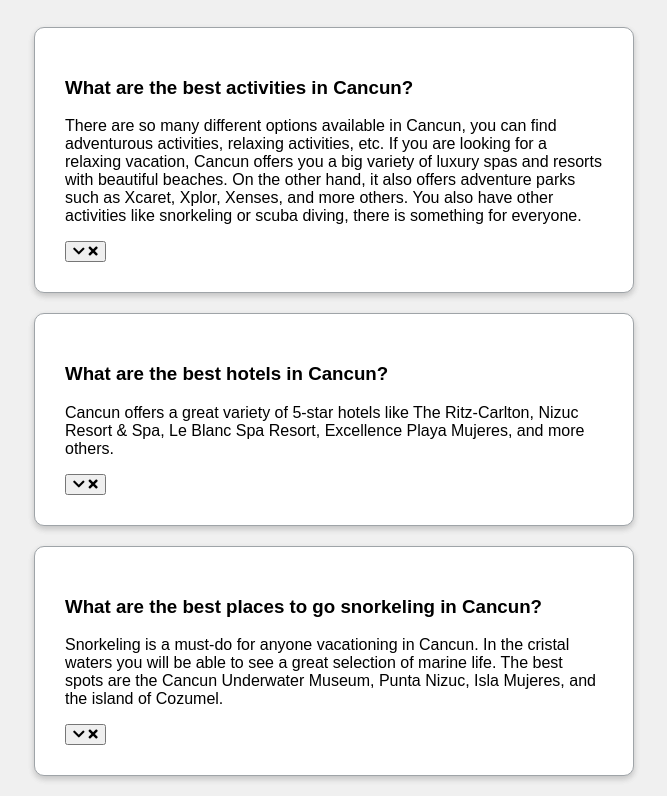
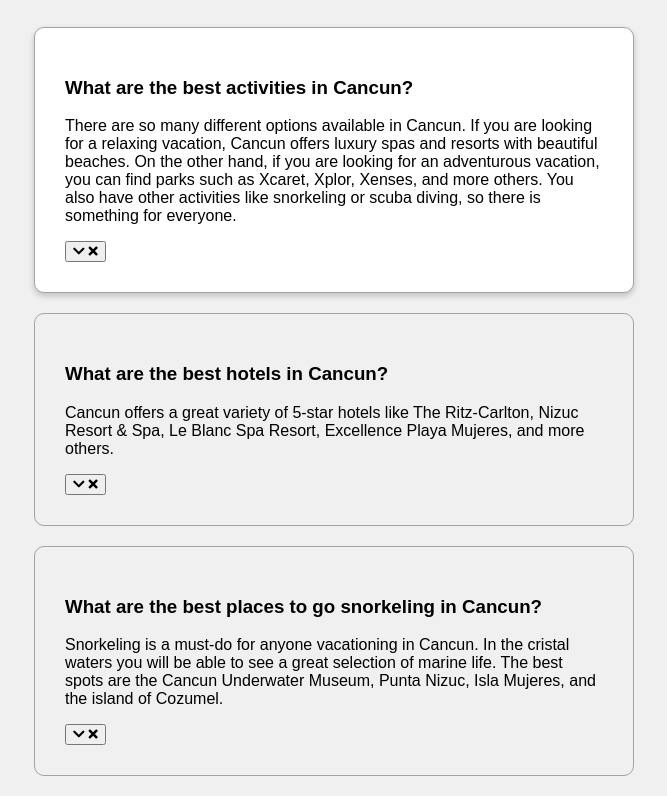
Before and after one commit to luisaLuna/faq-boxes, a plain HTML site: page index.html in a window 1280 px wide. Shown: the part 90-886 px from the top of the page, without its empty margins (306-973 px from the left). Drawn offline with Linux system fonts and the light colour scheme; a web font is replaced by a local one.

Commit message:
Changes in html

```diff
--- a/index.html
+++ b/index.html
@@ -18,7 +18,7 @@
            </h3>
 
            <p class="faq-text">
-            There are so many different options available in Cancun, you can find adventurous activities, relaxing activities, etc. If you are looking for a relaxing vacation, Cancun offers you a big variety of luxury spas and resorts with beautiful beaches. On the other hand, it also offers adventure parks such as Xcaret, Xplor, Xenses, and more others. You also have other activities like snorkeling or scuba diving, there is something for everyone.
+            There are so many different options available in Cancun. If you are looking for a relaxing vacation, Cancun offers luxury spas and resorts with beautiful beaches. On the other hand, if you are looking for an adventurous vacation, you can find parks such as Xcaret, Xplor, Xenses, and more others. You also have other activities like snorkeling or scuba diving, so there is something for everyone.
             </p>
 
             <button>
@@ -27,7 +27,7 @@
             </button>
         </div>
 
-        <div class="faq active">
+        <div class="faq">
             <h3 class="faq-title">
                 What are the best hotels in Cancun?
             </h3>
@@ -42,7 +42,7 @@
         </div>
 
 
-        <div class="faq active">
+        <div class="faq">
             <h3 class="faq-title">
                 What are the best places to go snorkeling in Cancun?
             </h3>
```
